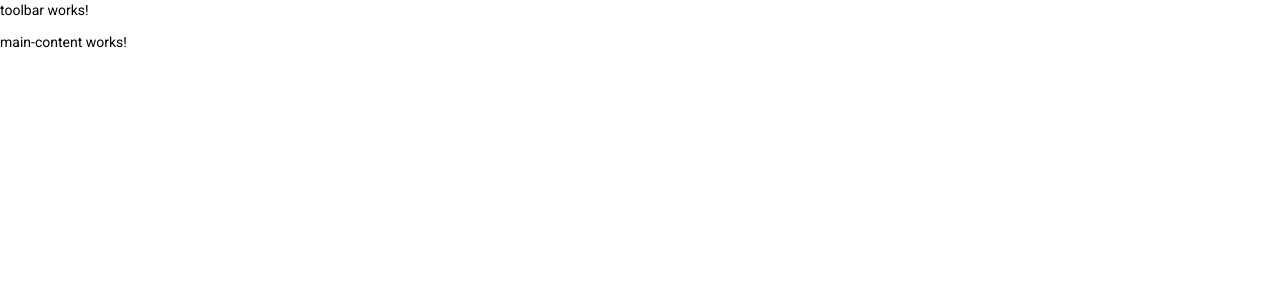
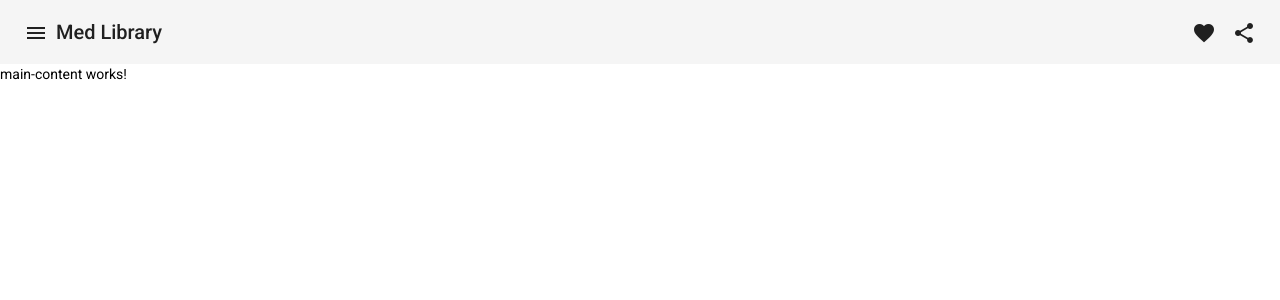
Before and after one commit to sanket1211996/med-library, an Angular app: page /librarymanager in a window 1280 px wide. Shown: the top 300 px of the page. Built offline with nearby package versions, Linux system fonts and the light colour scheme.

Commit message:
Added sample toolbar code

```diff
--- a/src/app/librarymanager/components/toolbar/toolbar.component.html
+++ b/src/app/librarymanager/components/toolbar/toolbar.component.html
@@ -1 +1,13 @@
-<p>toolbar works!</p>
+<mat-toolbar>
+    <button mat-icon-button class="example-icon" aria-label="Example icon-button with menu icon">
+      <mat-icon>menu</mat-icon>
+    </button>
+    <span>Med Library</span>
+    <span class="example-spacer"></span>
+    <button mat-icon-button class="example-icon favorite-icon" aria-label="Example icon-button with heart icon">
+      <mat-icon>favorite</mat-icon>
+    </button>
+    <button mat-icon-button class="example-icon" aria-label="Example icon-button with share icon">
+      <mat-icon>share</mat-icon>
+    </button>
+  </mat-toolbar>
--- a/src/app/librarymanager/components/toolbar/toolbar.component.scss
+++ b/src/app/librarymanager/components/toolbar/toolbar.component.scss
@@ -0,0 +1,3 @@
+.example-spacer {
+    flex: 1 1 auto;
+  }
```
